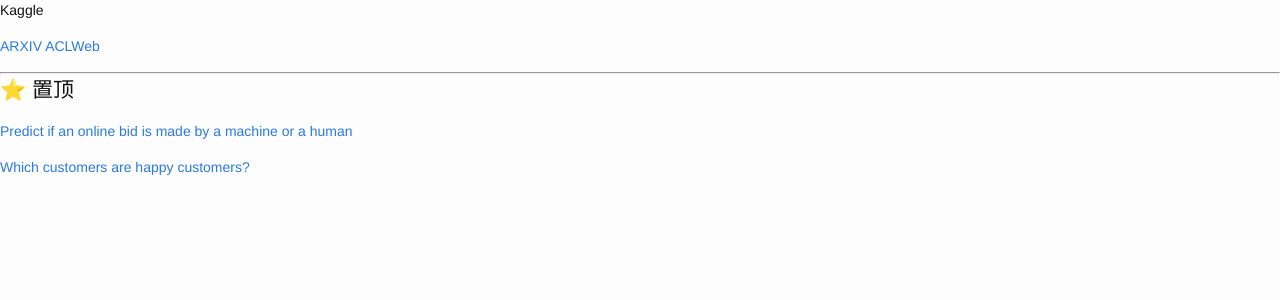
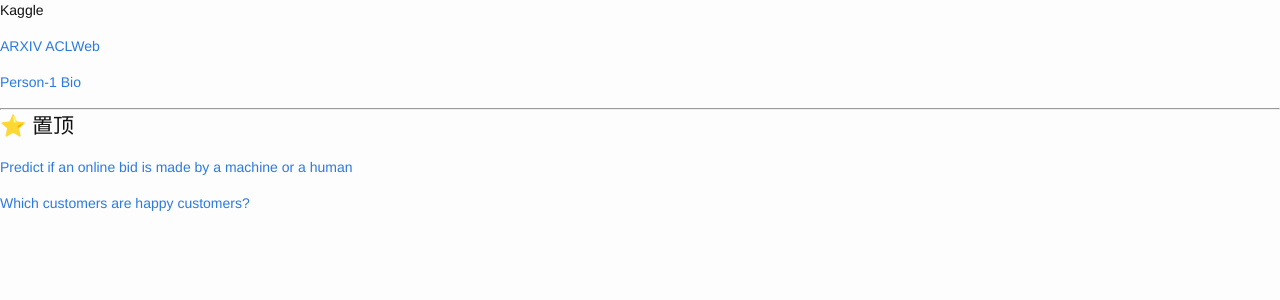
Before and after one commit to cnwarden/cnwarden.github.io, a Jekyll site: the page built from kaggle/index.md, in a window 1280 px wide. Shown: the top 300 px of the page. Built offline with Jekyll 4.4.1, drawn with Linux system fonts in a browser that asks for light colours; emoji names are drawn with the system emoji font.

Commit message:
Update index.md

```diff
--- a/kaggle/index.md
+++ b/kaggle/index.md
@@ -8,6 +8,8 @@ Kaggle
 [ARXIV](http://arxiv.org)
 [ACLWeb](http://aclweb.org)
 
+[Person-1](http://www.kazanovaforanalytics.com/tutorial.html) [Bio](http://blog.kaggle.com/2016/02/10/my-kaggle-experience-spot-chasing-retirement/)
+
 ---------------------------------------------------------------
 
 # :star: 置顶
```
